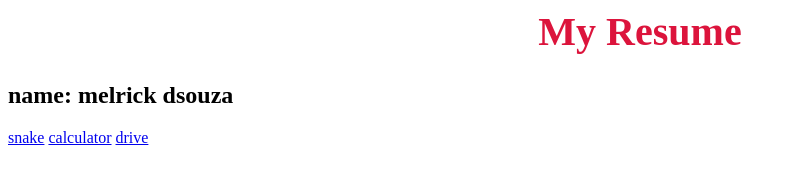
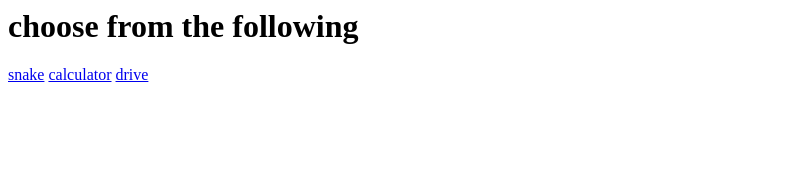
Before and after one commit to melrick2/mel29, a plain HTML site: page index.html in a window 1280 px wide. Shown: the whole page, without its empty margins (0-796 px from the left). Drawn offline with Linux system fonts and the light colour scheme.

Commit message:
updated index file

```diff
--- a/index.html
+++ b/index.html
@@ -1,23 +1,11 @@
 <html>
-    <head>
-		<title>My Resume</title>
-		<style>
-		   h1 {
-		       color: crimson;
-			   text-align: center;
-			   font-size: 40px;
-			   }
-
-			   </style>
-			</head>
-			<body>
-			   <h1>My Resume</h1>
-			   <h2>name: melrick dsouza</h2>
-
-
-
-</body>
+<head>
+<title>My Resume</title>
+</head>
+	<body>
+	<h1>choose from the following</h1>
 	<a href="snake.html">snake</a>
 	<a href="calculator.html">calculator</a>
 	<a href="drive.html">drive</a>
-</html
+	</body>
+</html>
```
